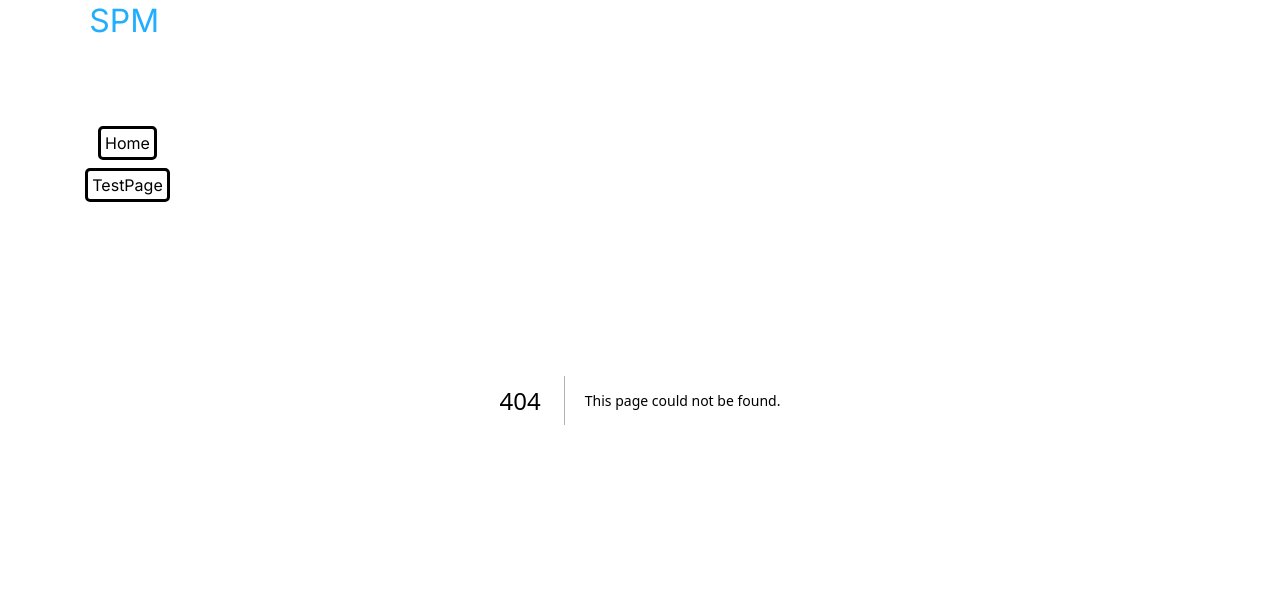
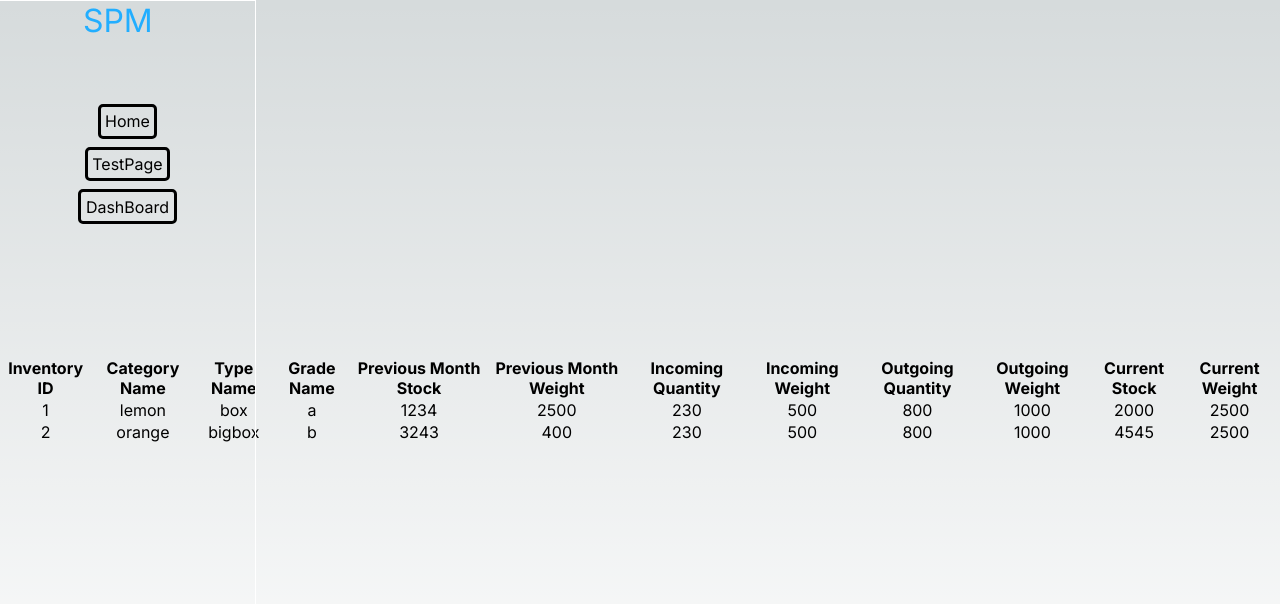
Before and after one commit to xchxn/MES, a Next.js app in the folder client/: page /DashBoard in a window 1280 px wide. Before the commit this address had no page. Shown: the top 604 px of the page. Built offline with nearby package versions, Linux system fonts and the light colour scheme.

Commit message:
add a normalizing function

```diff
--- a/client/src/app/Components/Sidebar/Sidebar.tsx
+++ b/client/src/app/Components/Sidebar/Sidebar.tsx
@@ -15,6 +15,9 @@ export default function Sidebar() {
         <div className={sidebarstyle.navButton}>
           <Link href="/TestPage">TestPage</Link>
         </div>
+        <div className={sidebarstyle.navButton}>
+          <Link href="/DashBoard">DashBoard</Link>
+        </div>
       </div>
     </div>
   );
--- /dev/null
+++ b/client/src/app/DashBoard/dashboard.module.css
@@ -0,0 +1,8 @@
+.dataTable {
+  display: flex;
+  flex-direction: column; /* 요소들을 세로로 정렬 */
+  align-items: center; /* 가로 축을 기준으로 중앙 정렬 */
+  justify-content: center; /* 세로 축을 기준으로 중앙 정렬 (필요한 경우) */
+  min-height: 100vh; /* 최소 높이를 뷰포트의 100%로 설정하여 전체 페이지를 채움 */
+  text-align: center; /* 텍스트를 중앙 정렬 */
+}
--- /dev/null
+++ b/client/src/app/DashBoard/page.tsx
@@ -0,0 +1,84 @@
+import styles from "./dashboard.module.css";
+import { useState } from "react";
+// async function getInventory () {
+//   const res = await fetch(`http://localhost:3001/api/apiget`)
+//   if (!res.ok) {
+//     throw new Error('Failed to fetch inventory');
+//   }
+//   return res.json();
+// }
+
+export default async function Page() {
+  const inventoryData = [
+    {
+         "inventory_id" : "1",
+         "category_name" : "lemon",
+         "type_name" : "box",
+         "grade_name": "a",
+         "previous_month_stock" : "1234",
+         "previous_month_weight" : "2500",
+         "incoming_quantity" : "230",
+         "incoming_weight" : "500",
+         "outgoing_quantity" : "800",
+         "outgoing_weight" : "1000",
+         "current_stock" : "2000",
+         "current_weight" : "2500"
+   },
+   {
+         "inventory_id" : "2",
+         "category_name" : "orange",
+         "type_name" : "bigbox",
+         "grade_name": "b",
+         "previous_month_stock" : "3243",
+         "previous_month_weight" : "400",
+         "incoming_quantity" : "230",
+         "incoming_weight" : "500",
+         "outgoing_quantity" : "800",
+         "outgoing_weight" : "1000",
+         "current_stock" : "4545",
+         "current_weight" : "2500",
+   }
+   ]
+
+  const [inventory] = await Promise.all([inventoryData])
+  return (
+    <div className={styles.dataTable}>
+      <table>
+      <thead>
+        <tr>
+          <th>Inventory ID</th>
+          <th>Category Name</th>
+          <th>Type Name</th>
+          <th>Grade Name</th>
+          <th>Previous Month Stock</th>
+          <th>Previous Month Weight</th>
+          <th>Incoming Quantity</th>
+          <th>Incoming Weight</th>
+          <th>Outgoing Quantity</th>
+          <th>Outgoing Weight</th>
+          <th>Current Stock</th>
+          <th>Current Weight</th>
+        </tr>
+      </thead>
+      <tbody>
+        {inventory.map((item : any) => (
+          <tr key={item.inventory_id}>
+            <td>{item.inventory_id}</td>
+            <td>{item.category_name}</td>
+            <td>{item.type_name}</td>
+            <td>{item.grade_name}</td>
+            <td>{item.previous_month_stock}</td>
+            <td>{item.previous_month_weight}</td>
+            <td>{item.incoming_quantity}</td>
+            <td>{item.incoming_weight}</td>
+            <td>{item.outgoing_quantity}</td>
+            <td>{item.outgoing_weight}</td>
+            <td>{item.current_stock}</td>
+            <td>{item.current_weight}</td>
+          </tr>
+        ))}
+      </tbody>
+    </table>
+    </div>
+  )
+}
--- a/client/src/app/page.module.css
+++ b/client/src/app/page.module.css
@@ -1,8 +1,9 @@
 .main {
   display: flex;
+  flex:1;
   flex-direction: column;
-  justify-content: space-between;
   align-items: center;
+  justify-content: right;
   padding: 6rem;
   min-height: 100vh;
 }
```
Also changed, not shown: 2 other files (tests, documents, lock files or other folders).
